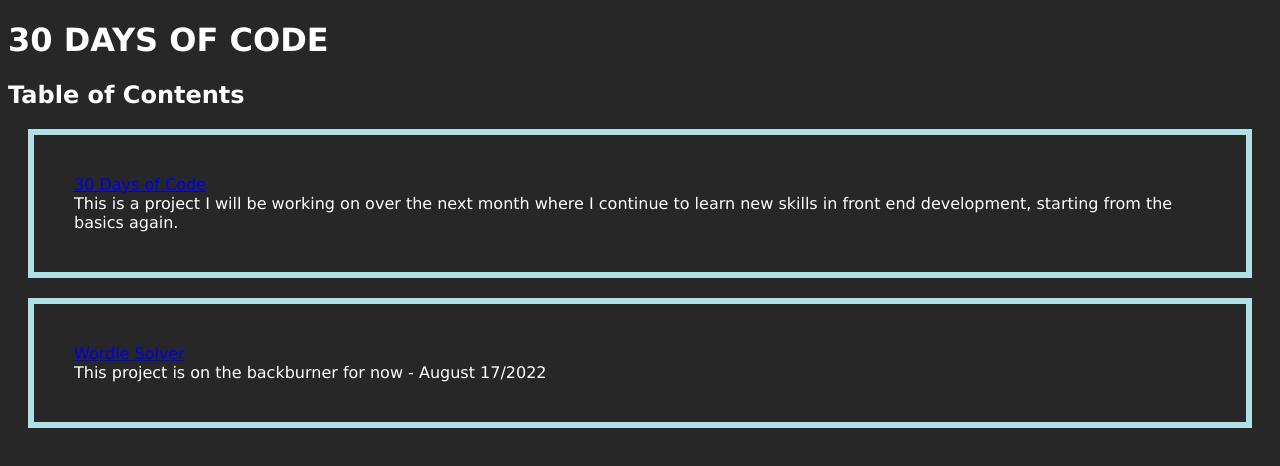
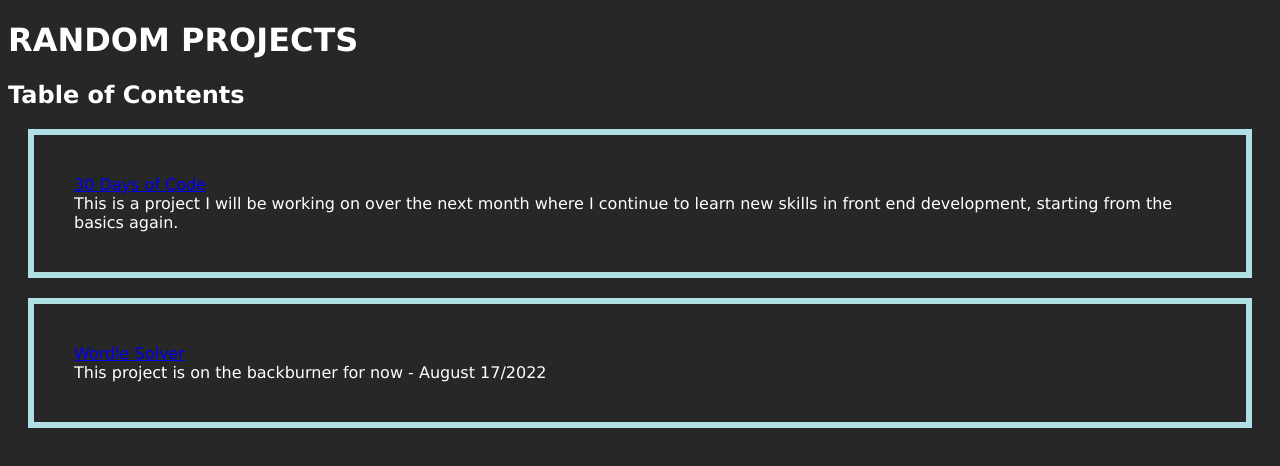
Before and after one commit to sylajen/Random-Projects, a plain HTML site: page index.html in a window 1280 px wide. Drawn offline with Linux system fonts and the light colour scheme.

Commit message:
Update index.html
Incorrect Page Title

```diff
--- a/index.html
+++ b/index.html
@@ -4,7 +4,7 @@
 <head> <link rel="stylesheet" href="style.css"> </head>
 <body>
 
-<h1> 30 DAYS OF CODE </h1>
+<h1> RANDOM PROJECTS </h1>
 <h2> Table of Contents </h2>
 <p>
     <a href = "30 DAYS OF CODE/30daysofcode.html"> 30 Days of Code </a> <br>
```
